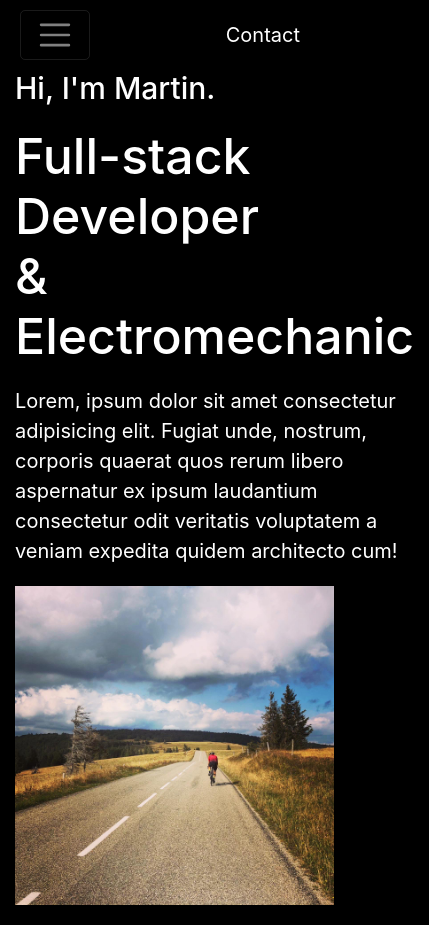
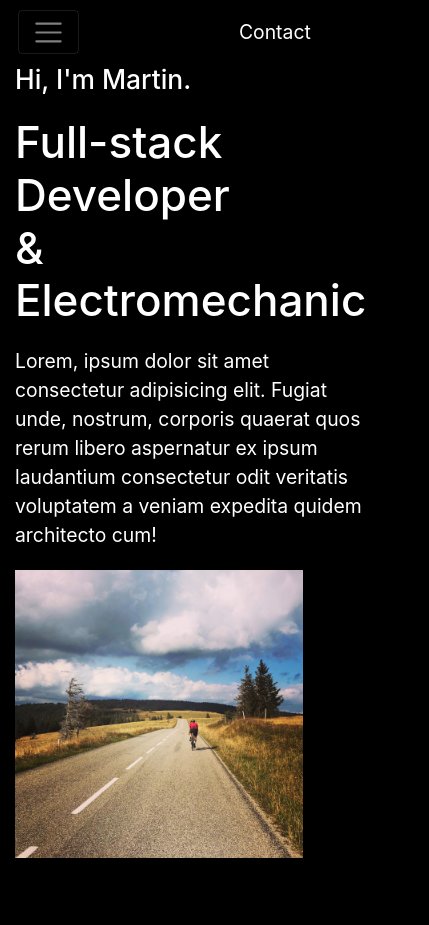
Before and after one commit to MMichotte/myPortfolio, an Angular app: page /#/ in a window 390 px wide. Shown: the whole page, 429 px wide, since content can reach past the window. After the commit the page ends 878 px from the top, so only its background shows below. Built offline with nearby package versions, Linux system fonts and the light colour scheme.

Commit message:
navbar bug fix

```diff
--- a/src/app/contact/contact.component.html
+++ b/src/app/contact/contact.component.html
@@ -64,7 +64,6 @@
                         </div>
                     </div>
                 </div>
-
         </div>
     </div>
 </div>
--- a/src/app/contact/contact.component.scss
+++ b/src/app/contact/contact.component.scss
@@ -1,6 +1,7 @@
 
 .contentCol, h1 {
     animation: fadein 1s ease-in forwards ;
+
     img{
         transition-duration: 0.5s;
         display: inline-block;
--- a/src/app/home/home.component.html
+++ b/src/app/home/home.component.html
@@ -1,11 +1,11 @@
 <div class="vertical-center">
     <div class="row align-items-center">
-        <div class="col-sm-6 contentCol">
+        <div class="col-md-6 contentCol">
             <h4>Hi, I'm Martin.</h4>
             <h1>Full-stack Developer<br>& Electromechanic</h1>
             <p>Lorem, ipsum dolor sit amet consectetur adipisicing elit. Fugiat unde, nostrum, corporis quaerat quos rerum libero aspernatur ex ipsum laudantium consectetur odit veritatis voluptatem a veniam expedita quidem architecto cum!</p>
         </div>
-        <div class="col-sm-6 justify-content-center contentCol">
+        <div class="col-md-6 justify-content-center contentCol">
             <img src="../../assets/img/bike.JPG" class="img-fluid" id="imgMartin" alt="Martin Michotte">
         </div>
     </div>
--- a/src/index.html
+++ b/src/index.html
@@ -2,9 +2,9 @@
 <html lang="en">
 <head>
   <meta charset="utf-8">
-  <title>MyPortfolio</title>
+  <title>M.Michotte</title>
   <base href="/">
-  <meta name="viewport" content="width=device-width">
+  <meta name="viewport" content="width=device-width, initial-scale=1.0, maximum-scale=1.0">
   <link rel="icon" type="image/x-icon" href="favicon.ico">
 </head>
 <body>
--- a/src/styles.css
+++ b/src/styles.css
@@ -3,7 +3,7 @@ html, body {
     color: white;
     background-color: black;
     font-family: -apple-system, BlinkMacSystemFont, "Segoe UI", Roboto, Helvetica, Arial, sans-serif, "Apple Color Emoji", "Segoe UI Emoji", "Segoe UI Symbol";
-    font-size: 20px;
+    font-size: 1.1em;
     max-width: 100vw !important;
     -webkit-text-size-adjust: 100% !important;
     /*overflow-x: hidden;*/
```
